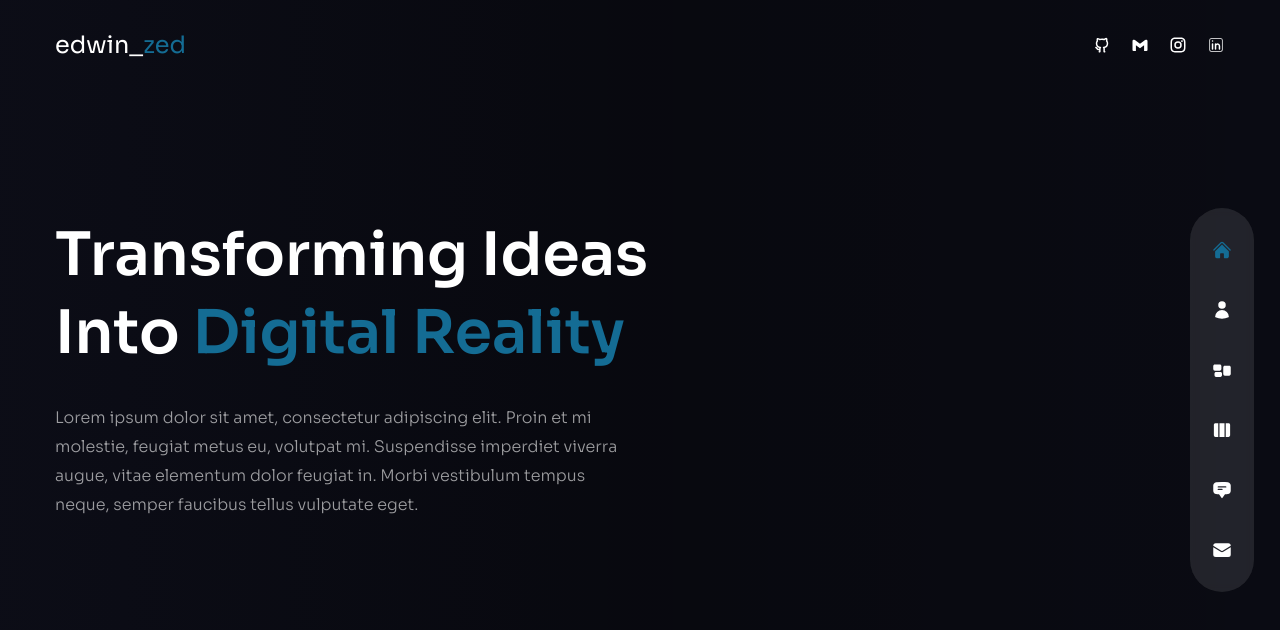
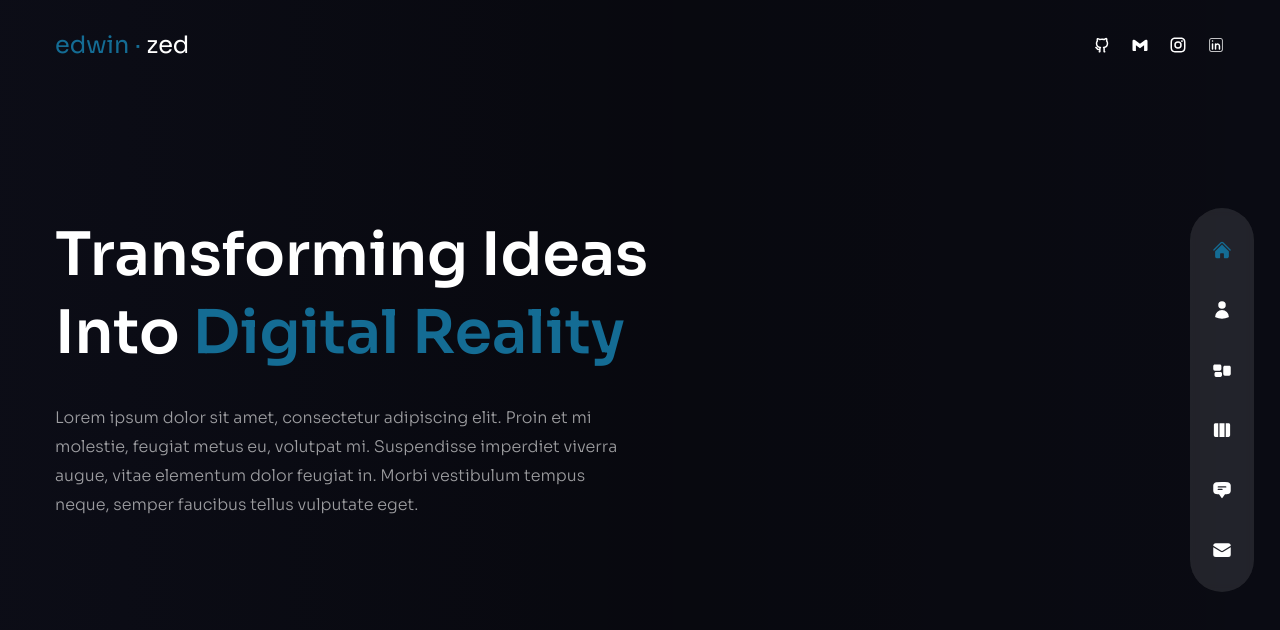
Before and after one commit to EdwinBayingana/portfolio, a Next.js app: page / in a window 1280 px wide. Shown: the top 630 px of the page. Built offline with nearby package versions, Linux system fonts and the light colour scheme.

Commit message:
edit the navbar logo

```diff
--- a/components/Header.js
+++ b/components/Header.js
@@ -11,15 +11,8 @@ const Header = () => {
         <div className="flex flex-col lg:flex-row justify-between items-center gap-y-6 py-8">
           {/* Dummy Logo with a design of interest */}
           <Link href={'/'}>
-            {/* <Image
-              src={'/logo.svg'}
-              width={220}
-              height={48}
-              alt="Edwin's logo"
-              priority={true}
-            /> */}
-            <h1 className="text-white text-2xl">
-              edwin_<span className="text-accent">zed</span>
+            <h1 className="text-accent text-2xl">
+              edwin · <span className="text-white">zed</span>
             </h1>
           </Link>
 
```
